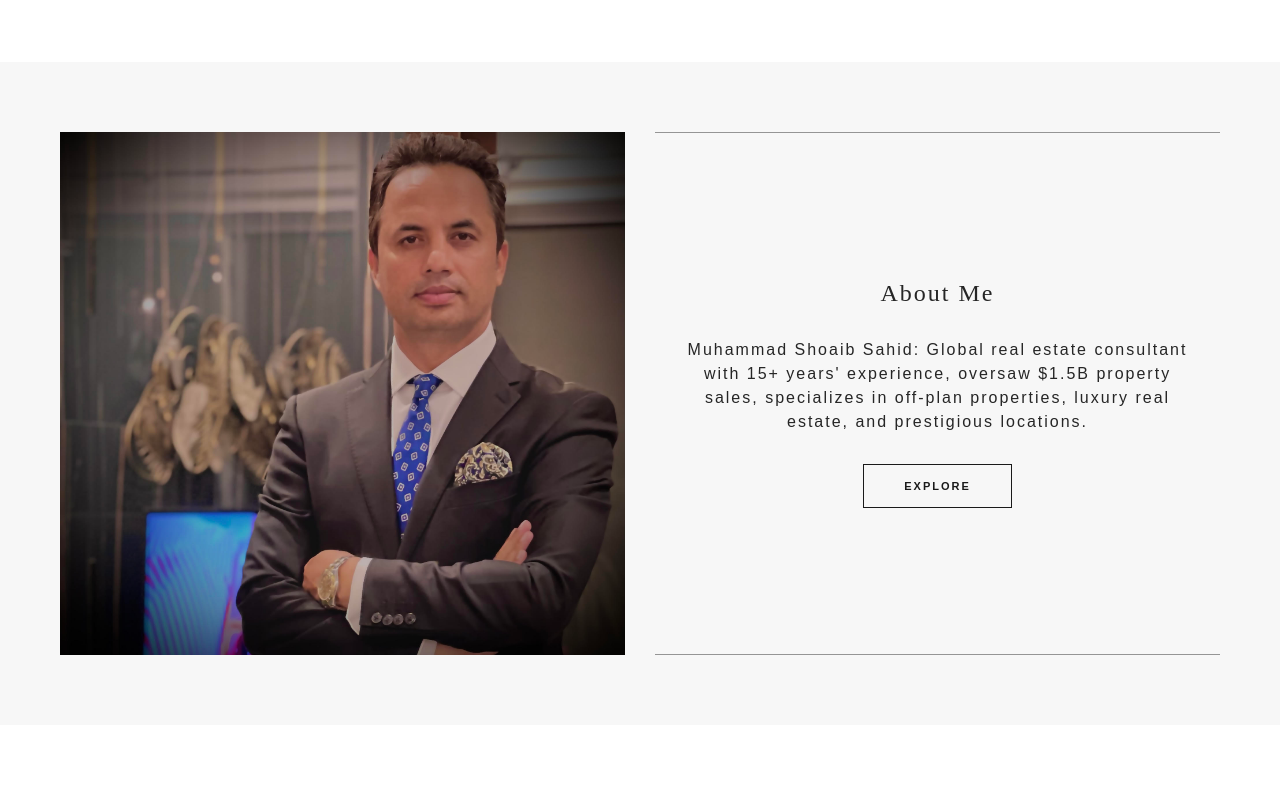
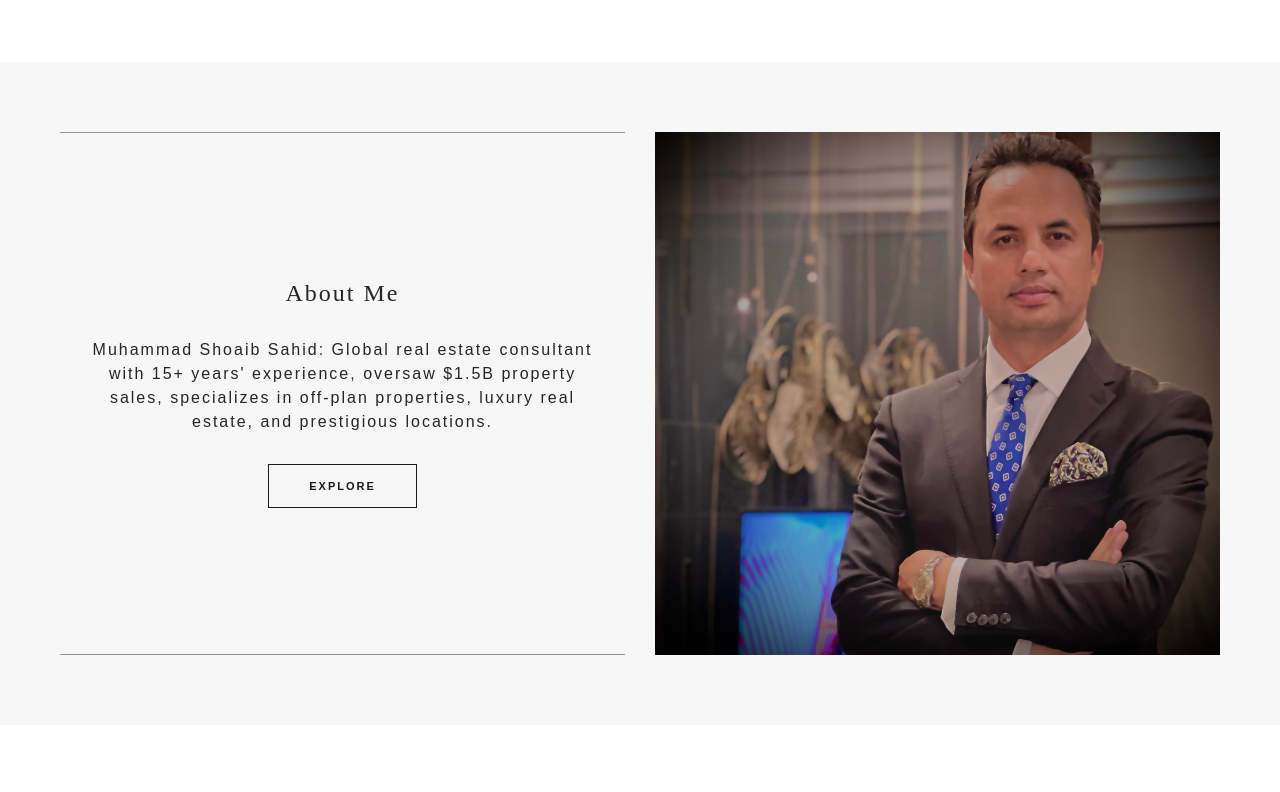
Before and after one commit to Mudassar864/shoaib, a plain HTML site: page index.html in a window 1280 px wide. Shown: the part 1560-2352 px from the top of the page. Drawn offline with Linux system fonts and the light colour scheme; grey boxes are pictures that could not be loaded.

Commit message:
change direction

```diff
--- a/style.css
+++ b/style.css
@@ -681,11 +681,15 @@ body {
   .projects .boxes {
     grid-template-columns: repeat(2, 1fr);
   }
+  .about .about-img {
+    order: 1;
+  }
   .about .container {
     grid-template-columns: repeat(2, 1fr);
     gap: 3rem;
   }
   .about .about-content {
+    order: -1;
     justify-content: center;
   }
   .services .container {
@@ -707,7 +711,7 @@ body {
     display: grid;
     padding-block: 8rem;
     background-color: var(--white);
-      gap: 3rem;
+    gap: 3rem;
   }
   .footer .footer-bottom .container {
     grid-template-columns: repeat(3, 1fr);
@@ -730,12 +734,12 @@ body {
   .container {
     max-width: 960px;
   }
-  .services .container{
+  .services .container {
     max-width: 800px;
     grid-template-columns: 2.5fr 1.5fr;
     gap: 10rem;
   }
-  .btn{
+  .btn {
     padding: 1.5rem 3rem;
   }
 }
@@ -743,7 +747,7 @@ body {
   .container {
     max-width: 1160px;
   }
-  .services .container{
+  .services .container {
     max-width: 1000px;
   }
   .projects .boxes {
@@ -761,15 +765,15 @@ body {
   .container {
     max-width: 1500px;
   }
-  .services .container{
-    max-width:1000px;
+  .services .container {
+    max-width: 1000px;
   }
 }
 @media (min-width: 1980) {
   .container {
     max-width: 1900px;
   }
-  .services .container{
+  .services .container {
     max-width: 1000px;
   }
 }
```
